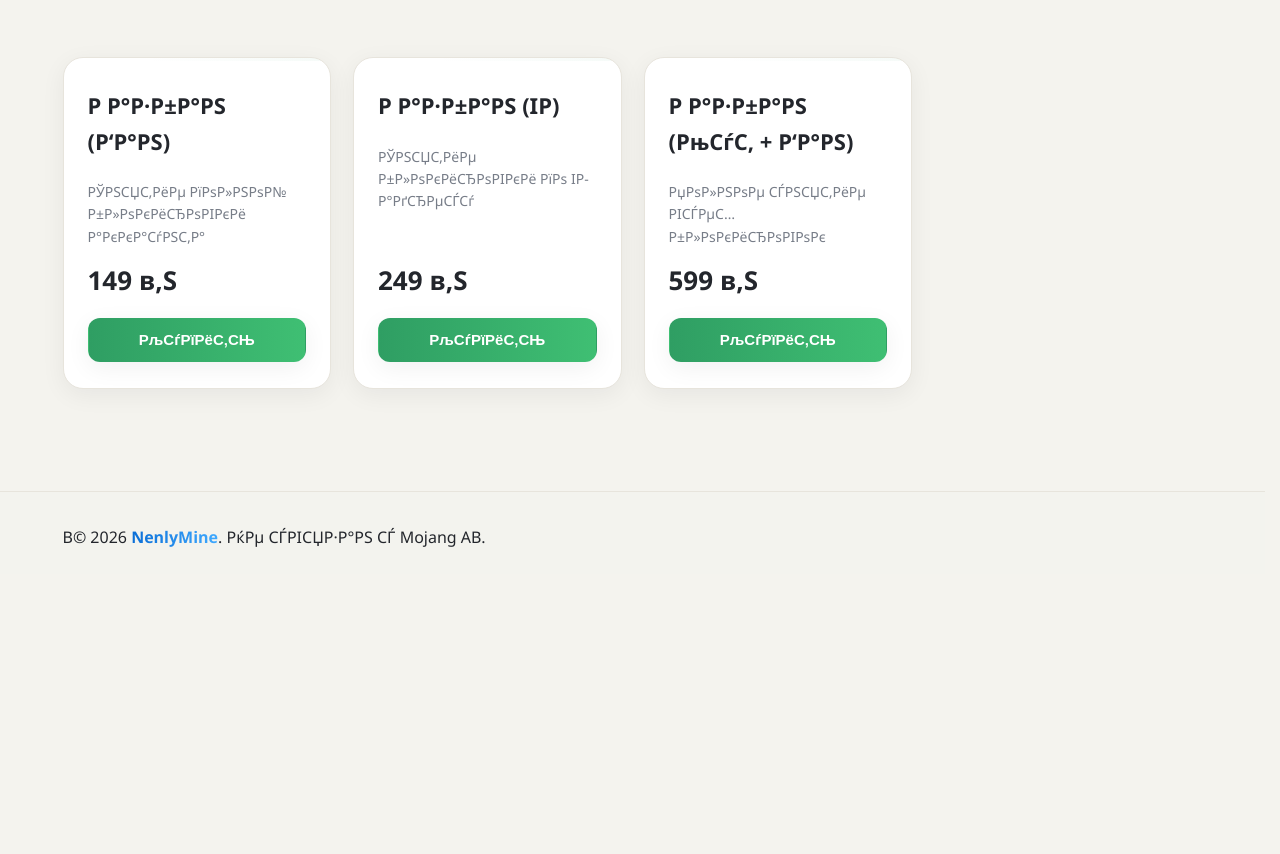
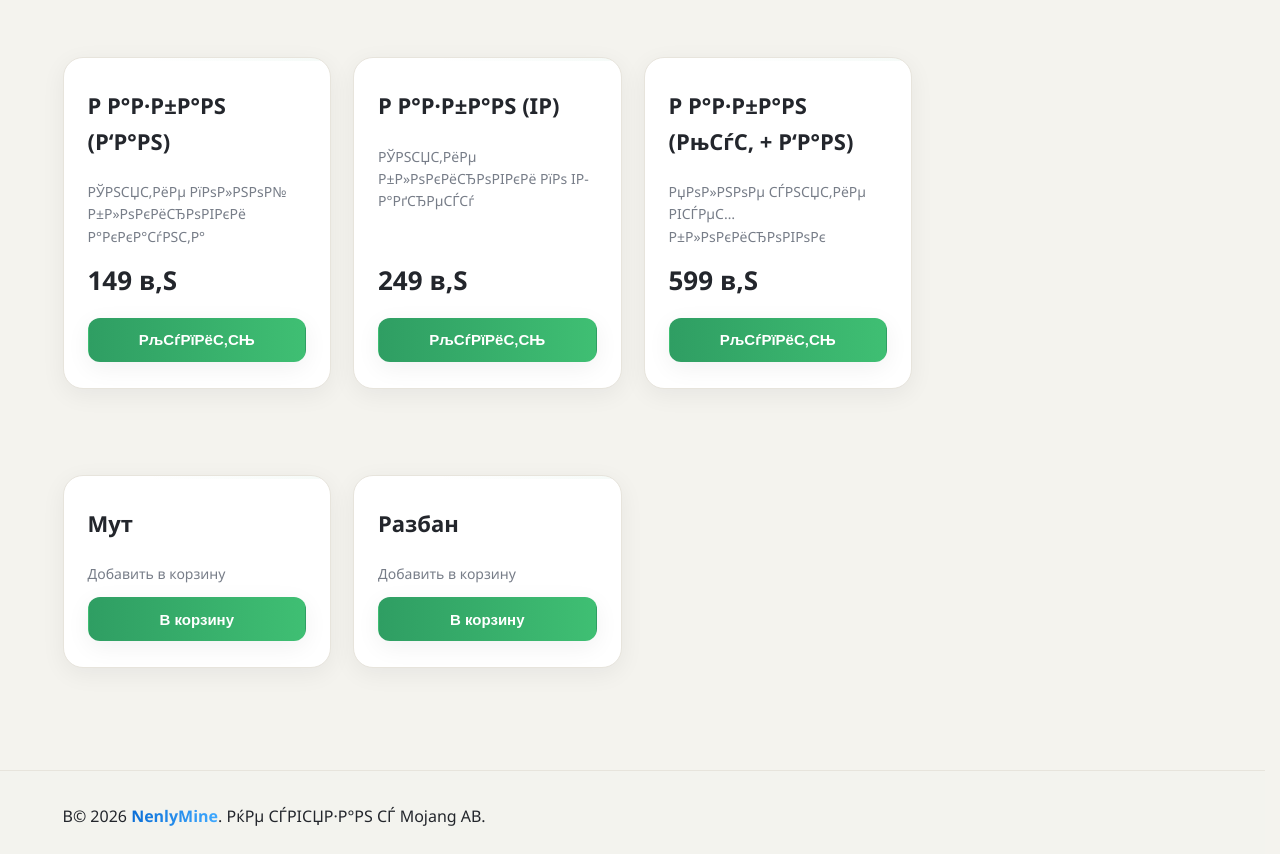
Before and after one commit to Sigmaboyyyt/sitee, a plain HTML site: page unban.html in a window 1280 px wide. Shown: the part 218-1072 px from the top of the page. Before the commit the page ends 800 px from the top, so only its background shows below. Drawn offline with Linux system fonts and the light colour scheme.

Commit message:
Добавлены кнопки Мут/Разбан для добавления в корзину на странице Разбан

```diff
--- a/unban.html
+++ b/unban.html
@@ -66,7 +66,22 @@
                 </div>
             </div>
         </section>
-    </main>
+            <section class="section">
+            <div class="container">
+                <div class="grid grid-cases">
+                    <div class="card card-give" data-kind="mute" data-label="Мут" data-price="0">
+                        <h3 class="card-title">Мут</h3>
+                        <p class="card-desc">Добавить в корзину</p>
+                        <button type="button" class="btn btn-buy btn-add-cart" data-kind="mute" data-label="Мут" data-price="0">В корзину</button>
+                    </div>
+                    <div class="card card-give" data-kind="unban" data-label="Разбан" data-price="0">
+                        <h3 class="card-title">Разбан</h3>
+                        <p class="card-desc">Добавить в корзину</p>
+                        <button type="button" class="btn btn-buy btn-add-cart" data-kind="unban" data-label="Разбан" data-price="0">В корзину</button>
+                    </div>
+                </div>
+            </div>
+        </section></main>
 
     <footer class="site-footer">
         <div class="container">
```
